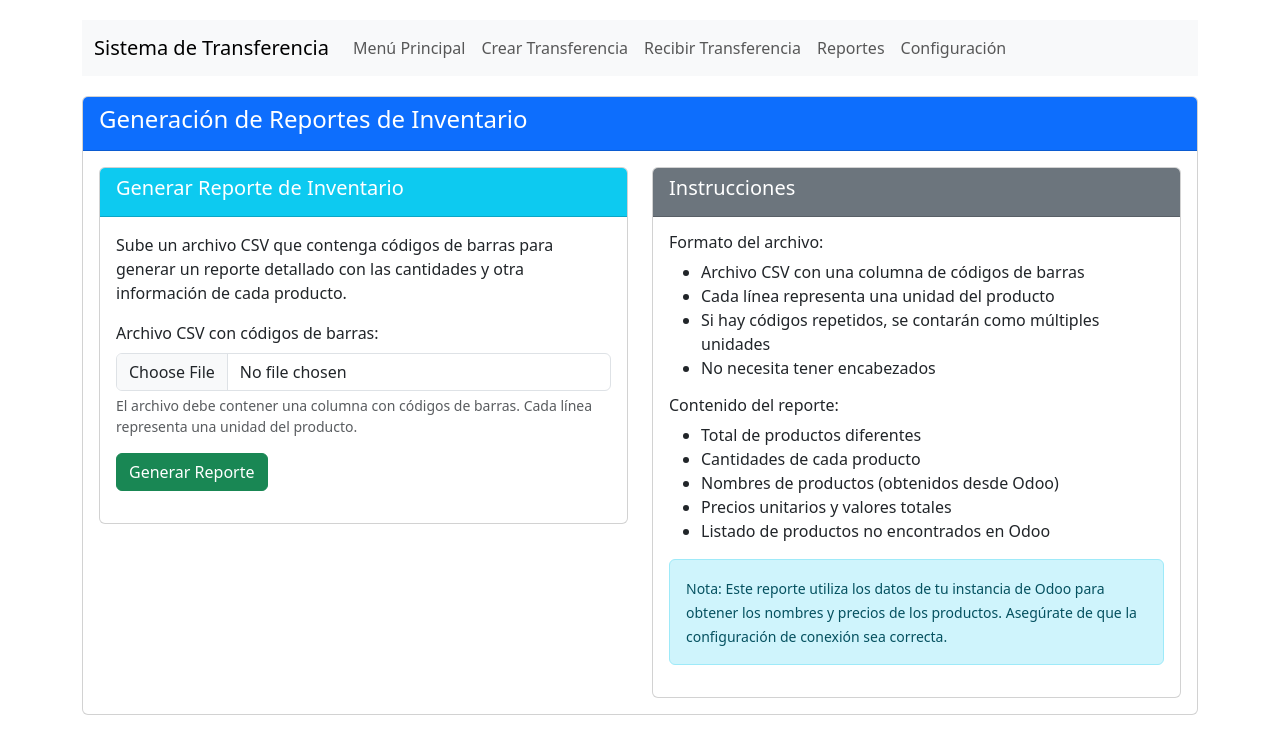
After one commit to ithesk/scannerflask, a Flask app: page /reports in a window 1280 px wide. The commit adds this page. Shown: the top 754 px of the page. Run offline with Flask 2, Linux system fonts and the light colour scheme.

Commit message:
se agregaron reportes

```diff
--- a/app.py
+++ b/app.py
@@ -1,5 +1,5 @@
 # app.py
-from flask import Flask, render_template, request, jsonify, flash, redirect, url_for, session
+from flask import Flask, render_template, request, jsonify, flash, redirect, url_for, session, send_from_directory
 import os
 import csv
 import json
@@ -8,6 +8,7 @@ from collections import Counter
 import pandas as pd
 from werkzeug.utils import secure_filename
 from datetime import datetime
+from report_generator import create_inventory_report
 
 app = Flask(__name__)
 app.secret_key = 'odoo_transfer_secret_key'
@@ -457,6 +458,51 @@ def validate_transfer(transfer_id):
         error_msg = str(e)
         return False, f"Error al validar transferencia: {error_msg}"
 
+
+@app.route('/reports', methods=['GET', 'POST'])
+def reports():
+    """Página de generación de reportes"""
+    if request.method == 'POST':
+        if 'file' not in request.files:
+            flash('No se seleccionó ningún archivo', 'error')
+            return redirect(url_for('reports'))
+
+        file = request.files['file']
+
+        if file.filename == '':
+            flash('No se seleccionó ningún archivo', 'error')
+            return redirect(url_for('reports'))
+
+        if file and allowed_file(file.filename):
+            filename = secure_filename(file.filename)
+            filepath = os.path.join(app.config['UPLOAD_FOLDER'], filename)
+            file.save(filepath)
+
+            try:
+                # Generar nombre único para el reporte
+                report_name = f"inventory_report_{datetime.now().strftime('%Y%m%d_%H%M%S')}.pdf"
+                report_path = os.path.join(app.config['UPLOAD_FOLDER'], report_name)
+
+                # Crear el reporte
+                pdf_path = create_inventory_report(filepath, get_odoo_connection, report_path)
+
+                # Crear URL relativa al reporte
+                report_url = f"/static/uploads/{report_name}"
+
+                flash(f'Reporte generado exitosamente', 'success')
+                return render_template('reports.html', report_url=report_url)
+
+            except Exception as e:
+                flash(f'Error al generar el reporte: {str(e)}', 'error')
+        else:
+            flash('Tipo de archivo no permitido', 'error')
+
+    return render_template('reports.html')
+
+@app.route('/static/uploads/<path:filename>')
+def serve_upload(filename):
+    return send_from_directory(app.config['UPLOAD_FOLDER'], filename)
+
 @app.route('/')
 def index():
     locations = get_odoo_locations()
--- a/templates/layout.html
+++ b/templates/layout.html
@@ -56,6 +56,9 @@
                             <a class="nav-link" href="{{ url_for('recepcion') }}">Recibir Transferencia</a>
                         </li>
                         <li class="nav-item">
+                            <a class="nav-link" href="{{ url_for('reports') }}">Reportes</a>
+                        </li>
+                        <li class="nav-item">
                             <a class="nav-link" href="{{ url_for('config') }}">Configuración</a>
                         </li>
                     </ul>
--- /dev/null
+++ b/templates/reports.html
@@ -0,0 +1,87 @@
+{% extends 'layout.html' %}
+
+{% block content %}
+<div class="row">
+    <div class="col-lg-12">
+        <div class="card">
+            <div class="card-header bg-primary text-white">
+                <h4>Generación de Reportes de Inventario</h4>
+            </div>
+            <div class="card-body">
+                {% if report_url %}
+                <div class="alert alert-success">
+                    <h5>¡Reporte generado exitosamente!</h5>
+                    <p>Puedes descargar el reporte haciendo clic en el botón de abajo:</p>
+                    <a href="{{ report_url }}" class="btn btn-primary" target="_blank">
+                        <i class="bi bi-file-pdf"></i> Descargar Reporte PDF
+                    </a>
+                </div>
+                {% endif %}
+
+                <div class="row">
+                    <div class="col-md-6">
+                        <div class="card">
+                            <div class="card-header bg-info text-white">
+                                <h5>Generar Reporte de Inventario</h5>
+                            </div>
+                            <div class="card-body">
+                                <p>Sube un archivo CSV que contenga códigos de barras para generar un reporte detallado
+                                   con las cantidades y otra información de cada producto.</p>
+
+                                <form method="post" enctype="multipart/form-data">
+                                    <div class="mb-3">
+                                        <label for="file" class="form-label">Archivo CSV con códigos de barras:</label>
+                                        <input type="file" class="form-control" id="file" name="file"
+                                               accept=".csv,.txt" required>
+                                        <div class="form-text">
+                                            El archivo debe contener una columna con códigos de barras.
+                                            Cada línea representa una unidad del producto.
+                                        </div>
+                                    </div>
+
+                                    <div class="mb-3">
+                                        <button type="submit" class="btn btn-success">
+                                            Generar Reporte
+                                        </button>
+                                    </div>
+                                </form>
+                            </div>
+                        </div>
+                    </div>
+
+                    <div class="col-md-6">
+                        <div class="card">
+                            <div class="card-header bg-secondary text-white">
+                                <h5>Instrucciones</h5>
+                            </div>
+                            <div class="card-body">
+                                <h6>Formato del archivo:</h6>
+                                <ul>
+                                    <li>Archivo CSV con una columna de códigos de barras</li>
+                                    <li>Cada línea representa una unidad del producto</li>
+                                    <li>Si hay códigos repetidos, se contarán como múltiples unidades</li>
+                                    <li>No necesita tener encabezados</li>
+                                </ul>
+
+                                <h6>Contenido del reporte:</h6>
+                                <ul>
+                                    <li>Total de productos diferentes</li>
+                                    <li>Cantidades de cada producto</li>
+                                    <li>Nombres de productos (obtenidos desde Odoo)</li>
+                                    <li>Precios unitarios y valores totales</li>
+                                    <li>Listado de productos no encontrados en Odoo</li>
+                                </ul>
+
+                                <div class="alert alert-info mt-3">
+                                    <small>Nota: Este reporte utiliza los datos de tu instancia de Odoo para obtener los nombres
+                                    y precios de los productos. Asegúrate de que la configuración de conexión sea correcta.</small>
+                                </div>
+                            </div>
+                        </div>
+                    </div>
+                </div>
+            </div>
+        </div>
+    </div>
+</div>
+{% endblock %}
```
Also changed, not shown: report_generator.py (added, +237 -0 lines), templates/menu.html (+44 -3 lines), 2 other files.
